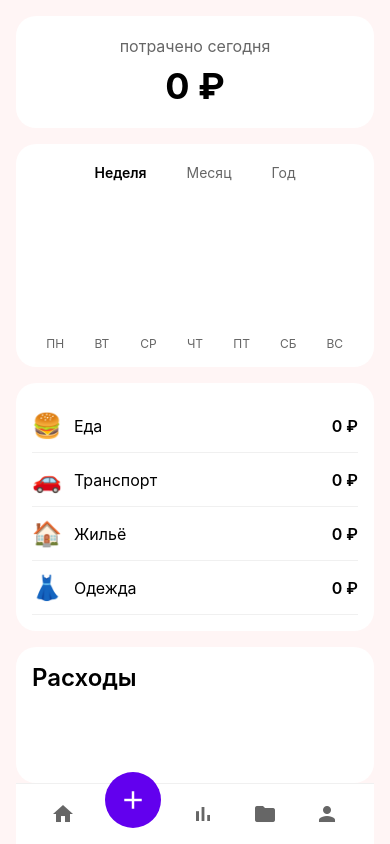
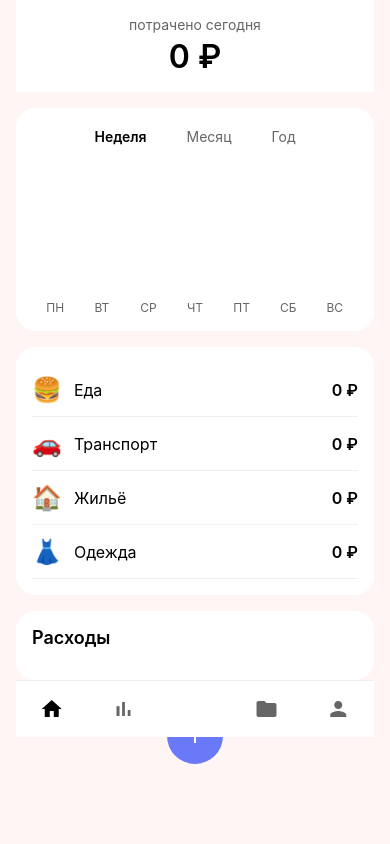
Before and after one commit to Romarioagrow/DailyExpensesApp, a React Native app: screen / in a window 390 px wide. Built offline with nearby package versions, Linux system fonts and the light colour scheme.

Commit message:
изменения 2

```diff
--- a/App.js
+++ b/App.js
@@ -1,5 +1,5 @@
 import React, { useState, useEffect } from 'react';
-import { View, StyleSheet, SafeAreaView, StatusBar } from 'react-native';
+import { View, StyleSheet, SafeAreaView, StatusBar, TouchableOpacity } from 'react-native';
 import AsyncStorage from '@react-native-async-storage/async-storage';
 import ExpensesList from './components/ExpensesList';
 import TotalSpending from './components/TotalSpending';
@@ -8,13 +8,13 @@ import BottomNavBar from './components/BottomNavBar';
 import WeeklyChart from './components/WeeklyChart';
 import CategorySummary from './components/CategorySummary';
 import uuid from 'react-native-uuid';
+import Icon from 'react-native-vector-icons/MaterialIcons';
 
 const App = () => {
   const [expenses, setExpenses] = useState([]);
   const [showModal, setShowModal] = useState(false);
-  const [selectedPeriod, setSelectedPeriod] = useState('week'); // week, month, year
+  const [selectedPeriod, setSelectedPeriod] = useState('week');
 
-  // Загрузка расходов при старте
   useEffect(() => {
     loadExpenses();
   }, []);
@@ -68,18 +68,31 @@ const App = () => {
       <View style={styles.content}>
         <TotalSpending amount={getTodayTotal()} />
 
+        <View style={styles.card}>
           <WeeklyChart
             expenses={expenses}
             selectedPeriod={selectedPeriod}
             onPeriodChange={setSelectedPeriod}
           />
+        </View>
 
+        <View style={styles.card}>
           <CategorySummary expenses={expenses} />
+        </View>
 
+        <View style={styles.card}>
           <ExpensesList
             expenses={expenses}
             onDelete={deleteExpense}
           />
+        </View>
+
+        <TouchableOpacity
+          style={styles.addButton}
+          onPress={() => setShowModal(true)}
+        >
+          <Icon name="add" size={24} color="#FFF" />
+        </TouchableOpacity>
 
         <AddExpenseModal
           visible={showModal}
@@ -87,9 +100,7 @@ const App = () => {
           onAdd={addExpense}
         />
 
-        <BottomNavBar
-          onAddPress={() => setShowModal(true)}
-        />
+        <BottomNavBar />
       </View>
     </SafeAreaView>
   );
@@ -104,6 +115,25 @@ const styles = StyleSheet.create({
     flex: 1,
     paddingHorizontal: 16,
   },
+  card: {
+    backgroundColor: '#FFF',
+    borderRadius: 20,
+    marginTop: 16,
+    overflow: 'hidden',
+  },
+  addButton: {
+    position: 'absolute',
+    bottom: 80,
+    right: '50%',
+    transform: [{ translateX: 28 }],
+    width: 56,
+    height: 56,
+    borderRadius: 28,
+    backgroundColor: '#6979F8',
+    justifyContent: 'center',
+    alignItems: 'center',
+    elevation: 4,
+  },
 });
 
 export default App;
--- a/components/BottomNavBar.js
+++ b/components/BottomNavBar.js
@@ -1,29 +1,15 @@
 import React from 'react';
-import { View, TouchableOpacity, StyleSheet } from 'react-native';
+import { View, StyleSheet } from 'react-native';
 import Icon from 'react-native-vector-icons/MaterialIcons';
 
-const BottomNavBar = ({ onAddPress }) => {
+const BottomNavBar = () => {
   return (
     <View style={styles.container}>
-      <TouchableOpacity style={styles.navButton}>
-        <Icon name="home" size={24} color="#666" />
-      </TouchableOpacity>
-
-      <TouchableOpacity style={styles.addButton} onPress={onAddPress}>
-        <Icon name="add" size={30} color="#FFF" />
-      </TouchableOpacity>
-
-      <TouchableOpacity style={styles.navButton}>
-        <Icon name="bar-chart" size={24} color="#666" />
-      </TouchableOpacity>
-
-      <TouchableOpacity style={styles.navButton}>
-        <Icon name="folder" size={24} color="#666" />
-      </TouchableOpacity>
-
-      <TouchableOpacity style={styles.navButton}>
-        <Icon name="person" size={24} color="#666" />
-      </TouchableOpacity>
+      <Icon name="home" size={24} color="#000" />
+      <Icon name="bar-chart" size={24} color="#666" />
+      <View style={styles.placeholder} />
+      <Icon name="folder" size={24} color="#666" />
+      <Icon name="person" size={24} color="#666" />
     </View>
   );
 };
@@ -34,23 +20,12 @@ const styles = StyleSheet.create({
     justifyContent: 'space-around',
     alignItems: 'center',
     backgroundColor: '#FFF',
-    paddingVertical: 10,
-    paddingHorizontal: 16,
+    paddingVertical: 16,
     borderTopWidth: 1,
     borderTopColor: '#F0F0F0',
   },
-  navButton: {
-    padding: 8,
-  },
-  addButton: {
-    backgroundColor: '#6200EE',
-    width: 56,
-    height: 56,
-    borderRadius: 28,
-    justifyContent: 'center',
-    alignItems: 'center',
-    elevation: 4,
-    marginTop: -28,
+  placeholder: {
+    width: 24,
   },
 });
 
--- a/components/CategorySummary.js
+++ b/components/CategorySummary.js
@@ -44,9 +44,7 @@ const CategorySummary = ({ expenses }) => {
 const styles = StyleSheet.create({
   container: {
     backgroundColor: '#FFF',
-    borderRadius: 20,
     padding: 16,
-    marginTop: 16,
   },
   categoryItem: {
     flexDirection: 'row',
--- a/components/ExpensesList.js
+++ b/components/ExpensesList.js
@@ -1,6 +1,6 @@
 import React from 'react';
 import { View, Text, StyleSheet, ScrollView, TouchableOpacity } from 'react-native';
-import { format } from 'date-fns';
+import { format, isToday, isYesterday } from 'date-fns';
 import { ru } from 'date-fns/locale';
 
 const EXPENSE_ICONS = {
@@ -31,7 +31,7 @@ const ExpensesList = ({ expenses, onDelete }) => {
   return (
     <View style={styles.container}>
       <Text style={styles.title}>Расходы</Text>
-      <ScrollView style={styles.list}>
+      <ScrollView style={styles.scrollContent}>
         {expenses.map((expense) => (
           <TouchableOpacity
             key={expense.id}
@@ -42,8 +42,8 @@ const ExpensesList = ({ expenses, onDelete }) => {
               <Text style={styles.icon}>{EXPENSE_ICONS[expense.category] || '📝'}</Text>
             </View>
             <View style={styles.expenseInfo}>
-              <Text style={styles.expenseName}>{expense.category}</Text>
               <Text style={styles.expensePlace}>{expense.place || ''}</Text>
+              <Text style={styles.expenseCategory}>{expense.category}</Text>
             </View>
             <View style={styles.expenseDetails}>
               <Text style={styles.expenseAmount}>{expense.amount} ₽</Text>
@@ -58,22 +58,21 @@ const ExpensesList = ({ expenses, onDelete }) => {
 
 const styles = StyleSheet.create({
   container: {
-    flex: 1,
     backgroundColor: '#FFF',
-    borderRadius: 20,
     padding: 16,
-    marginTop: 16,
   },
   title: {
-    fontSize: 24,
+    fontSize: 18,
     fontWeight: '600',
     marginBottom: 16,
+    color: '#000',
   },
-  list: {
-    flex: 1,
+  scrollContent: {
+    maxHeight: 200,
   },
   expenseItem: {
     flexDirection: 'row',
+    justifyContent: 'space-between',
     alignItems: 'center',
     paddingVertical: 12,
     borderBottomWidth: 1,
@@ -90,16 +89,15 @@ const styles = StyleSheet.create({
   },
   expenseInfo: {
     flex: 1,
-    marginLeft: 12,
-  },
-  expenseName: {
-    fontSize: 16,
-    fontWeight: '500',
   },
   expensePlace: {
+    fontSize: 16,
+    color: '#000',
+    marginBottom: 4,
+  },
+  expenseCategory: {
     fontSize: 14,
     color: '#666',
-    marginTop: 2,
   },
   expenseDetails: {
     alignItems: 'flex-end',
@@ -107,11 +105,13 @@ const styles = StyleSheet.create({
   expenseAmount: {
     fontSize: 16,
     fontWeight: '600',
+    color: '#000',
+    marginLeft: 16,
   },
   expenseDate: {
     fontSize: 12,
     color: '#666',
-    marginTop: 2,
+    marginTop: 4,
   },
 });
 
--- a/components/TotalSpending.js
+++ b/components/TotalSpending.js
@@ -5,7 +5,7 @@ const TotalSpending = ({ amount }) => {
   return (
     <View style={styles.container}>
       <Text style={styles.title}>потрачено сегодня</Text>
-      <Text style={styles.amount}>{amount} ₽</Text>
+      <Text style={styles.amount}>{amount.toLocaleString('ru-RU')} ₽</Text>
     </View>
   );
 };
@@ -13,19 +13,17 @@ const TotalSpending = ({ amount }) => {
 const styles = StyleSheet.create({
   container: {
     backgroundColor: '#FFF',
-    borderRadius: 20,
-    padding: 20,
-    marginTop: 16,
     alignItems: 'center',
+    paddingVertical: 16,
   },
   title: {
-    fontSize: 16,
+    fontSize: 14,
     color: '#666',
-    marginBottom: 8,
+    marginBottom: 4,
   },
   amount: {
-    fontSize: 36,
-    fontWeight: 'bold',
+    fontSize: 32,
+    fontWeight: '600',
     color: '#000',
   },
 });
--- a/components/WeeklyChart.js
+++ b/components/WeeklyChart.js
@@ -60,9 +60,7 @@ const WeeklyChart = ({ expenses, selectedPeriod, onPeriodChange }) => {
 const styles = StyleSheet.create({
   container: {
     backgroundColor: '#FFF',
-    borderRadius: 20,
     padding: 16,
-    marginTop: 16,
   },
   periodSelector: {
     flexDirection: 'row',
```
Lines whose indentation alone changed are shown as unchanged.
